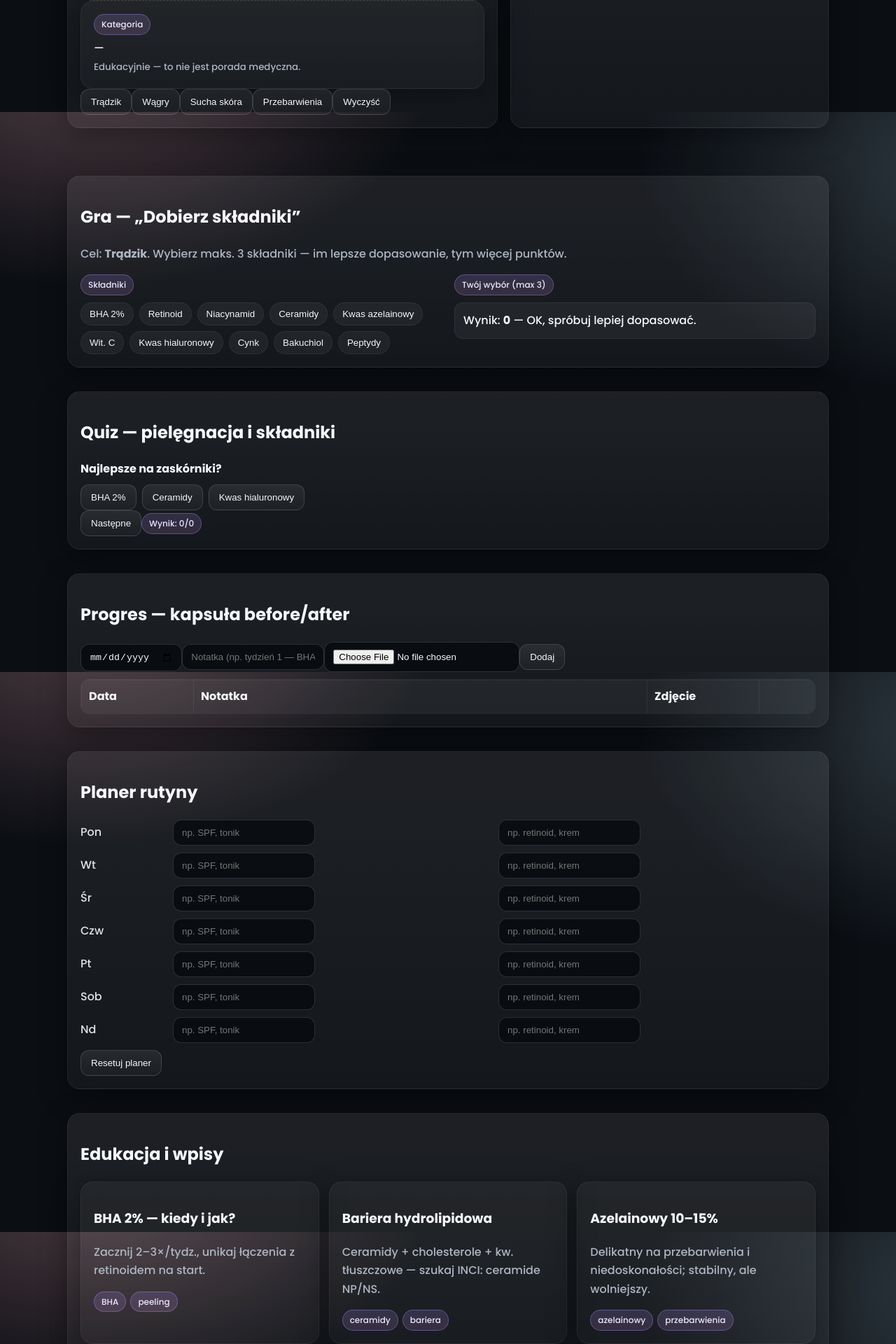
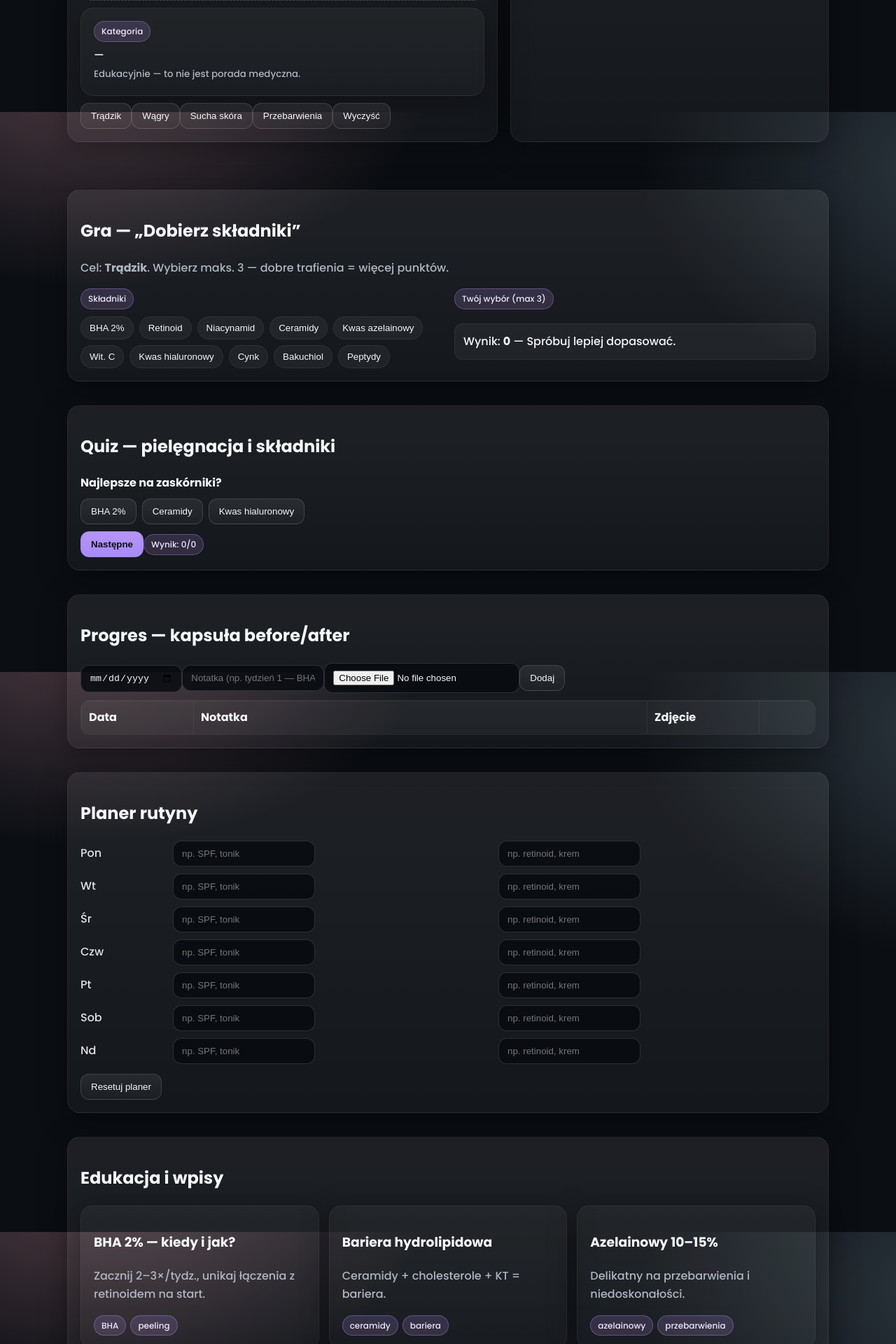
Before and after one commit to kata671/skin-compass, a React (Vite) app: page / in a window 1280 px wide. Shown: the part 640-2560 px from the top of the page at 70% size. Built offline with nearby package versions, Linux system fonts and the light colour scheme.

Commit message:
Update App.tsx

```diff
--- a/src/App.tsx
+++ b/src/App.tsx
@@ -1,6 +1,6 @@
 import React, { useEffect, useMemo, useState } from "react";
 
-/** ---------- DANE DEMO (możesz później podmienić na API) ---------- */
+/* ======== Dane demo (do podmiany na backend, gdy będziesz gotowa) ======== */
 type Key = "tradzik" | "wagry" | "sucha" | "przebarwienia";
 type Product = {
   name: string; brand: string; rating: number; price: string;
@@ -36,7 +36,7 @@ const MATCH: Record<Key,string[]> = {
   przebarwienia:["Wit. C","Kwas azelainowy","Retinoid","Niacynamid"]
 };
 
-/** ---------- WSPÓLNE ---------- */
+/* ======== Pomocnicze ======== */
 function Section({ id, title, children }: { id: string; title: string; children: React.ReactNode }) {
   return (
     <section id={id} className="section card">
@@ -46,9 +46,9 @@ function Section({ id, title, children }: { id: string; title: string; children:
   );
 }
 
-/** ---------- APP ---------- */
+/* ======== App ======== */
 export default function App() {
-  // Analiza (wybór pliku prywatnie)
+  // Analiza (lokalnie)
   const [file, setFile] = useState<File | null>(null);
   const [cond, setCond] = useState<Key | undefined>(undefined);
   const imgUrl = useMemo(() => (file ? URL.createObjectURL(file) : ""), [file]);
@@ -63,13 +63,13 @@ export default function App() {
     return undefined;
   }
 
-  // Filtry rekomendacji
+  // Filtry
   const [fTime, setFTime] = useState<"" | "rano" | "wieczór">("");
   const [fType, setFType] = useState<"" | "żel" | "krem" | "tonik" | "serum">("");
   const [fTier, setFTier] = useState<"" | "budget" | "mid" | "pro">("");
   const products = useMemo(() => {
     if (!cond) return [];
-    return (PRODUCTS[cond] || [])
+    return PRODUCTS[cond]
       .filter(p => !fTime || p.time === fTime)
       .filter(p => !fType || p.type === fType)
       .filter(p => !fTier || p.tier === fTier);
@@ -78,15 +78,10 @@ export default function App() {
   // Gra
   const [picked, setPicked] = useState<string[]>([]);
   const goal = cond ?? "tradzik";
+  const score = useMemo(() => picked.reduce((s, x) => s + (MATCH[goal as Key].includes(x) ? 50 : -25), 0), [picked, goal]);
   function togglePick(x: string) {
-    setPicked(prev => {
-      const has = prev.includes(x);
-      if (has) return prev.filter(i => i !== x);
-      if (prev.length >= 3) return prev;
-      return [...prev, x];
-    });
+    setPicked(prev => prev.includes(x) ? prev.filter(i => i!==x) : (prev.length<3 ? [...prev,x] : prev));
   }
-  const score = useMemo(() => picked.reduce((s, x) => s + (MATCH[goal as Key].includes(x) ? 50 : -25), 0), [picked, goal]);
 
   // Quiz
   const QUIZ = [
@@ -94,37 +89,28 @@ export default function App() {
     { q: "Co wspiera barierę?", a: ["Azelainowy", "Ceramidy", "Wit. C"], good: 1, why: "Ceramidy odbudowują barierę." },
     { q: "Na przebarwienia?", a: ["Wit. C", "Cynk", "Kwas hialuronowy"], good: 0, why: "Wit. C i azelainowy rozjaśniają." }
   ];
-  const [qi, setQi] = useState(0);
-  const [good, setGood] = useState(0);
-  const [total, setTotal] = useState(0);
-  const [locked, setLocked] = useState(false);
+  const [qi, setQi] = useState(0), [good, setGood] = useState(0), [total, setTotal] = useState(0), [locked, setLocked] = useState(false);
 
   // Progres
   type Row = { d?: string; n?: string; u?: string };
-  const PKEY = "skin-progress";
-  const [rows, setRows] = useState<Row[]>(() => {
-    try { return JSON.parse(localStorage.getItem(PKEY) || "[]"); } catch { return []; }
-  });
-  useEffect(() => { localStorage.setItem(PKEY, JSON.stringify(rows)); }, [rows]);
+  const [rows, setRows] = useState<Row[]>(() => { try { return JSON.parse(localStorage.getItem("skin-progress")||"[]"); } catch { return []; }});
+  useEffect(()=>{ localStorage.setItem("skin-progress", JSON.stringify(rows)); },[rows]);
 
   // Planer
   type PlanRow = { am?: string; pm?: string };
-  const RKEY = "skin-plan";
-  const [plan, setPlan] = useState<Record<number, PlanRow>>(() => {
-    try { return JSON.parse(localStorage.getItem(RKEY) || "{}"); } catch { return {}; }
-  });
-  useEffect(() => { localStorage.setItem(RKEY, JSON.stringify(plan)); }, [plan]);
+  const [plan, setPlan] = useState<Record<number, PlanRow>>(() => { try { return JSON.parse(localStorage.getItem("skin-plan")||"{}"); } catch { return {}; }});
+  useEffect(()=>{ localStorage.setItem("skin-plan", JSON.stringify(plan)); },[plan]);
 
   // Blog
   const BLOG = [
-    { t: "BHA 2% — kiedy i jak?", s: "Zacznij 2–3×/tydz., unikaj łączenia z retinoidem na start.", k: ["BHA", "peeling"] },
-    { t: "Bariera hydrolipidowa", s: "Ceramidy + cholesterole + kw. tłuszczowe — szukaj INCI: ceramide NP/NS.", k: ["ceramidy", "bariera"] },
-    { t: "Azelainowy 10–15%", s: "Delikatny na przebarwienia i niedoskonałości; stabilny, ale wolniejszy.", k: ["azelainowy", "przebarwienia"] }
+    { t: "BHA 2% — kiedy i jak?", s: "Zacznij 2–3×/tydz., unikaj łączenia z retinoidem na start.", k: ["BHA","peeling"] },
+    { t: "Bariera hydrolipidowa", s: "Ceramidy + cholesterole + kw. tłuszczowe — INCI: ceramide NP/NS.", k: ["ceramidy","bariera"] },
+    { t: "Azelainowy 10–15%", s: "Delikatny na przebarwienia i niedoskonałości; stabilny, ale wolniejszy.", k: ["azelainowy","przebarwienia"] },
   ];
 
   return (
     <div>
-      {/* Topbar */}
+      {/* ---- TOP ---- */}
       <header className="topbar">
         <div className="brand"><span className="dot" /> <b>Skin Compass</b></div>
         <nav className="nav">
@@ -140,37 +126,36 @@ export default function App() {
       </header>
 
       <main className="container">
-        {/* Hero */}
+        {/* ---- HERO ---- */}
         <section className="hero">
           <h1>Wrzuć zdjęcie. Otrzymaj rekomendacje.</h1>
           <p className="muted">Wszystko lokalnie w przeglądarce. Edukacyjnie — bez porad medycznych.</p>
           <div className="hero-cards">
             <div className="card"><h3>Analiza</h3><p className="muted">Rozpoznanie kategorii + lista produktów.</p></div>
             <div className="card"><h3>Gra i quiz</h3><p className="muted">Ucz się dobierać składniki.</p></div>
-            <div className="card"><h3>Plan i progres</h3><p className="muted">Planer + kapsuła before/after (localStorage).</p></div>
+            <div className="card"><h3>Plan i progres</h3><p className="muted">Planer + kapsuła before/after.</p></div>
           </div>
         </section>
 
-        {/* Analiza + Rekomendacje */}
+        {/* ---- ANALIZA + RECS ---- */}
         <div className="grid-2" id="an">
           <Section id="analyzer" title="Analiza zdjęcia (prywatnie)">
             <label className="uploader">
               <input type="file" accept="image/*" onChange={(e) => {
                 const f = e.target.files?.[0] || null;
-                setFile(f);
-                setCond(f ? guessByName(f.name) : undefined);
-              }} />
+                setFile(f); setCond(f ? guessByName(f.name) : undefined);
+              }}/>
               <div>Przeciągnij i upuść / kliknij, aby wybrać</div>
             </label>
             {imgUrl && <div className="preview"><img src={imgUrl} alt="preview" /></div>}
 
-            <div className="card soft">
+            <div className="card soft mt10">
               <div className="badge">Kategoria</div>
               <div className="mt6">{cond ? LABELS[cond] : "—"}</div>
               <small className="muted">Edukacyjnie — to nie jest porada medyczna.</small>
             </div>
 
-            <div className="btn-row">
+            <div className="btn-row mt10">
               <button className="btn" onClick={() => setCond("tradzik")}>Trądzik</button>
               <button className="btn" onClick={() => setCond("wagry")}>Wągry</button>
               <button className="btn" onClick={() => setCond("sucha")}>Sucha skóra</button>
@@ -183,24 +168,25 @@ export default function App() {
             {!cond && <p className="muted">Wybierz kategorię lub wrzuć zdjęcie.</p>}
             {cond && <>
               <div className="filters">
-                <select value={fTime} onChange={e => setFTime(e.target.value as any)}>
+                <select value={fTime} onChange={e=>setFTime(e.target.value as any)}>
                   <option value="">Pora: dowolna</option><option value="rano">rano</option><option value="wieczór">wieczór</option>
                 </select>
-                <select value={fType} onChange={e => setFType(e.target.value as any)}>
+                <select value={fType} onChange={e=>setFType(e.target.value as any)}>
                   <option value="">Typ: dowolny</option><option value="żel">żel</option><option value="krem">krem</option><option value="tonik">tonik</option><option value="serum">serum</option>
                 </select>
-                <select value={fTier} onChange={e => setFTier(e.target.value as any)}>
+                <select value={fTier} onChange={e=>setFTier(e.target.value as any)}>
                   <option value="">Cena: dowolna</option><option value="budget">budżetowe</option><option value="mid">średnia półka</option><option value="pro">wyższa półka</option>
                 </select>
               </div>
+
               <div className="list">
-                {products.map((p, i) => (
+                {products.map((p, i)=>(
                   <div key={i} className="product">
                     <div className="dot"></div>
                     <div>
                       <div><b>{p.name}</b></div>
                       <div className="muted">{p.brand} • ⭐ {p.rating.toFixed(1)} • {p.price} • {p.time} • {p.type}</div>
-                      <div className="tags">{p.tags.map(t => <span key={t} className="badge">{t}</span>)}</div>
+                      <div className="tags">{p.tags.map(t=><span key={t} className="badge">{t}</span>)}</div>
                     </div>
                   </div>
                 ))}
@@ -209,62 +195,59 @@ export default function App() {
           </Section>
         </div>
 
-        {/* GRA */}
+        {/* ---- GRA ---- */}
         <Section id="game" title='Gra — „Dobierz składniki”'>
-          <p className="muted">Cel: <b>{LABELS[(goal as Key)]}</b>. Wybierz maks. 3 składniki — im lepsze dopasowanie, tym więcej punktów.</p>
+          <p className="muted">Cel: <b>{LABELS[(goal as Key)]}</b>. Wybierz maks. 3 — dobre trafienia = więcej punktów.</p>
           <div className="game-grid">
             <div>
               <div className="badge">Składniki</div>
               <div className="chips">
-                {ING.map(x => {
-                  const active = picked.includes(x);
-                  return <button key={x} className={"chip" + (active ? " active" : "")} onClick={() => togglePick(x)}>{x}</button>;
+                {ING.map(x=>{
+                  const on=picked.includes(x);
+                  return <button key={x} className={"chip"+(on?" active":"")} onClick={()=>togglePick(x)}>{x}</button>
                 })}
               </div>
             </div>
             <div>
               <div className="badge">Twój wybór (max 3)</div>
-              <div className="chips">{picked.map(x => <button key={x} className="chip active" onClick={() => togglePick(x)}>{x}</button>)}</div>
-              <div className="score mt12">Wynik: <b>{score}</b> {score >= 100 ? "— Świetnie! 🎉" : "— OK, spróbuj lepiej dopasować."}</div>
+              <div className="chips">{picked.map(x=><button key={x} className="chip active" onClick={()=>togglePick(x)}>{x}</button>)}</div>
+              <div className="score mt10">Wynik: <b>{score}</b> {score>=100?"— Świetnie! ✨":"— Spróbuj lepiej dopasować."}</div>
             </div>
           </div>
         </Section>
 
-        {/* QUIZ */}
+        {/* ---- QUIZ ---- */}
         <Section id="quiz" title="Quiz — pielęgnacja i składniki">
           <div className="quiz">
-            <div className="q">{QUIZ[qi % QUIZ.length].q}</div>
+            <div className="q">{QUIZ[qi%QUIZ.length].q}</div>
             <div className="quiz-answers">
-              {QUIZ[qi % QUIZ.length].a.map((txt, i) => (
+              {QUIZ[qi%QUIZ.length].a.map((txt,i)=>(
                 <button key={i} className="btn" disabled={locked}
-                  onClick={() => {
-                    setTotal(t => t + 1);
-                    if (i === QUIZ[qi % QUIZ.length].good) setGood(g => g + 1);
+                  onClick={()=>{
+                    setTotal(t=>t+1);
+                    if(i===QUIZ[qi%QUIZ.length].good) setGood(g=>g+1);
                     setLocked(true);
                   }}>{txt}</button>
               ))}
             </div>
-            {locked && <div className="muted small mt6">{QUIZ[qi % QUIZ.length].why}</div>}
-            <div className="btn-row">
-              <button className="btn" onClick={() => { setQi(q => q + 1); setLocked(false); }}>Następne</button>
+            {locked && <div className="muted small mt6">{QUIZ[qi%QUIZ.length].why}</div>}
+            <div className="btn-row mt10">
+              <button className="btn primary" onClick={()=>{setQi(q=>q+1);setLocked(false)}}>Następne</button>
               <span className="badge">Wynik: {good}/{total}</span>
             </div>
           </div>
         </Section>
 
-        {/* PROGRES */}
+        {/* ---- PROGRES ---- */}
         <Section id="prog" title="Progres — kapsuła before/after">
-          <form className="progress-form" onSubmit={e => {
+          <form className="progress-form" onSubmit={e=>{
             e.preventDefault();
-            const form = e.currentTarget as HTMLFormElement;
-            const d = (form.querySelector("#pDate") as HTMLInputElement).value;
-            const n = (form.querySelector("#pNote") as HTMLInputElement).value;
-            const f = (form.querySelector("#pImg") as HTMLInputElement).files?.[0];
-            if (!d && !n && !f) return;
-            if (f) {
-              const u = URL.createObjectURL(f);
-              setRows(r => [{ d, n, u }, ...r]);
-            } else setRows(r => [{ d, n }, ...r]);
+            const form=e.currentTarget as HTMLFormElement;
+            const d=(form.querySelector("#pDate") as HTMLInputElement).value;
+            const n=(form.querySelector("#pNote") as HTMLInputElement).value;
+            const f=(form.querySelector("#pImg") as HTMLInputElement).files?.[0];
+            if(!d && !n && !f) return;
+            if(f){ const u=URL.createObjectURL(f); setRows(r=>[{d,n,u},...r]); } else setRows(r=>[{d,n},...r]);
             form.reset();
           }}>
             <input id="pDate" type="date" />
@@ -275,54 +258,58 @@ export default function App() {
           <div className="table">
             <div className="tr head"><div>Data</div><div>Notatka</div><div>Zdjęcie</div><div></div></div>
             <div>
-              {rows.map((r, i) => (
+              {rows.map((r,i)=>(
                 <div className="tr" key={i}>
-                  <div>{r.d || ""}</div>
-                  <div>{r.n || ""}</div>
-                  <div>{r.u ? <img className="thumb" src={r.u} /> : ""}</div>
-                  <div><button className="btn small" onClick={() => setRows(x => x.filter((_, k) => k !== i))}>Usuń</button></div>
+                  <div>{r.d||""}</div>
+                  <div>{r.n||""}</div>
+                  <div>{r.u?<img className="thumb" src={r.u}/>: ""}</div>
+                  <div><button className="btn small" onClick={()=>setRows(x=>x.filter((_,k)=>k!==i))}>Usuń</button></div>
                 </div>
               ))}
             </div>
           </div>
         </Section>
 
-        {/* PLANER */}
+        {/* ---- PLANER ---- */}
         <Section id="plan" title="Planer rutyny">
-          {["Pon","Wt","Śr","Czw","Pt","Sob","Nd"].map((d, idx) => (
+          {["Pon","Wt","Śr","Czw","Pt","Sob","Nd"].map((d,idx)=>(
             <div className="planner-row" key={idx}>
               <div className="day">{d}</div>
-              <div><input value={plan[idx]?.am || ""} placeholder="np. SPF, tonik"
-                onChange={e => setPlan(p => ({ ...p, [idx]: { ...(p[idx] || {}), am: e.target.value } }))} /></div>
-              <div><input value={plan[idx]?.pm || ""} placeholder="np. retinoid, krem"
-                onChange={e => setPlan(p => ({ ...p, [idx]: { ...(p[idx] || {}), pm: e.target.value } }))} /></div>
+              <div><input value={plan[idx]?.am||""} placeholder="np. SPF, tonik"
+                onChange={e=>setPlan(p=>({ ...p, [idx]: { ...(p[idx]||{}), am:e.target.value } }))}/></div>
+              <div><input value={plan[idx]?.pm||""} placeholder="np. retinoid, krem"
+                onChange={e=>setPlan(p=>({ ...p, [idx]: { ...(p[idx]||{}), pm:e.target.value } }))}/></div>
             </div>
           ))}
-          <div className="mt12"><button className="btn" onClick={() => setPlan({})}>Resetuj planer</button></div>
+          <div className="mt14"><button className="btn" onClick={()=>setPlan({})}>Resetuj planer</button></div>
         </Section>
 
-        {/* BLOG */}
+        {/* ---- BLOG ---- */}
         <Section id="blog" title="Edukacja i wpisy">
           <div className="blog-grid">
-            {BLOG.map((p, i) => (
+            {[
+              { t:"BHA 2% — kiedy i jak?", s:"Zacznij 2–3×/tydz., unikaj łączenia z retinoidem na start.", k:["BHA","peeling"]},
+              { t:"Bariera hydrolipidowa", s:"Ceramidy + cholesterole + KT = bariera.", k:["ceramidy","bariera"]},
+              { t:"Azelainowy 10–15%", s:"Delikatny na przebarwienia i niedoskonałości.", k:["azelainowy","przebarwienia"]}
+            ].map((p,i)=>(
               <article key={i} className="card soft">
                 <h3>{p.t}</h3>
                 <p className="muted">{p.s}</p>
-                <div className="tags">{p.k.map(x => <span key={x} className="badge">{x}</span>)}</div>
+                <div className="tags">{p.k.map(x=><span key={x} className="badge">{x}</span>)}</div>
               </article>
             ))}
           </div>
         </Section>
 
-        {/* LEGAL */}
+        {/* ---- LEGAL ---- */}
         <Section id="legal" title="Informacje prawne">
           <details open><summary>Oświadczenie</summary>
             <p className="muted small mt6">Aplikacja ma charakter edukacyjny. Nie jest poradą ani usługą medyczną.</p>
           </details>
           <details><summary>Prywatność</summary>
             <ul className="muted small mt6">
-              <li>Zdjęcia są przetwarzane wyłącznie lokalnie.</li>
-              <li>Planer/progres w localStorage.</li>
+              <li>Zdjęcia są przetwarzane wyłącznie lokalnie — nie wysyłamy plików.</li>
+              <li>Planer i progres zapisywane w localStorage przeglądarki.</li>
             </ul>
           </details>
         </Section>
```
